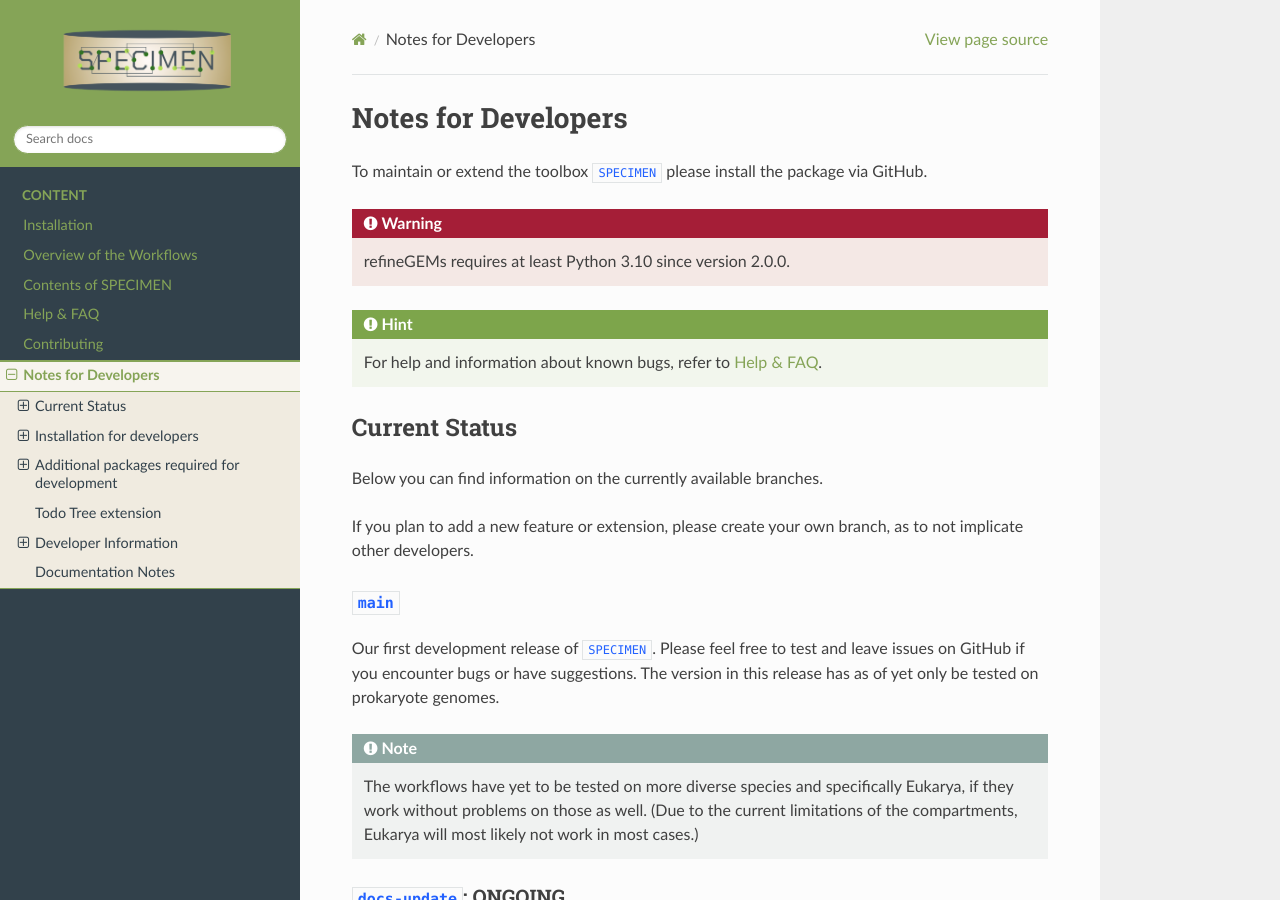
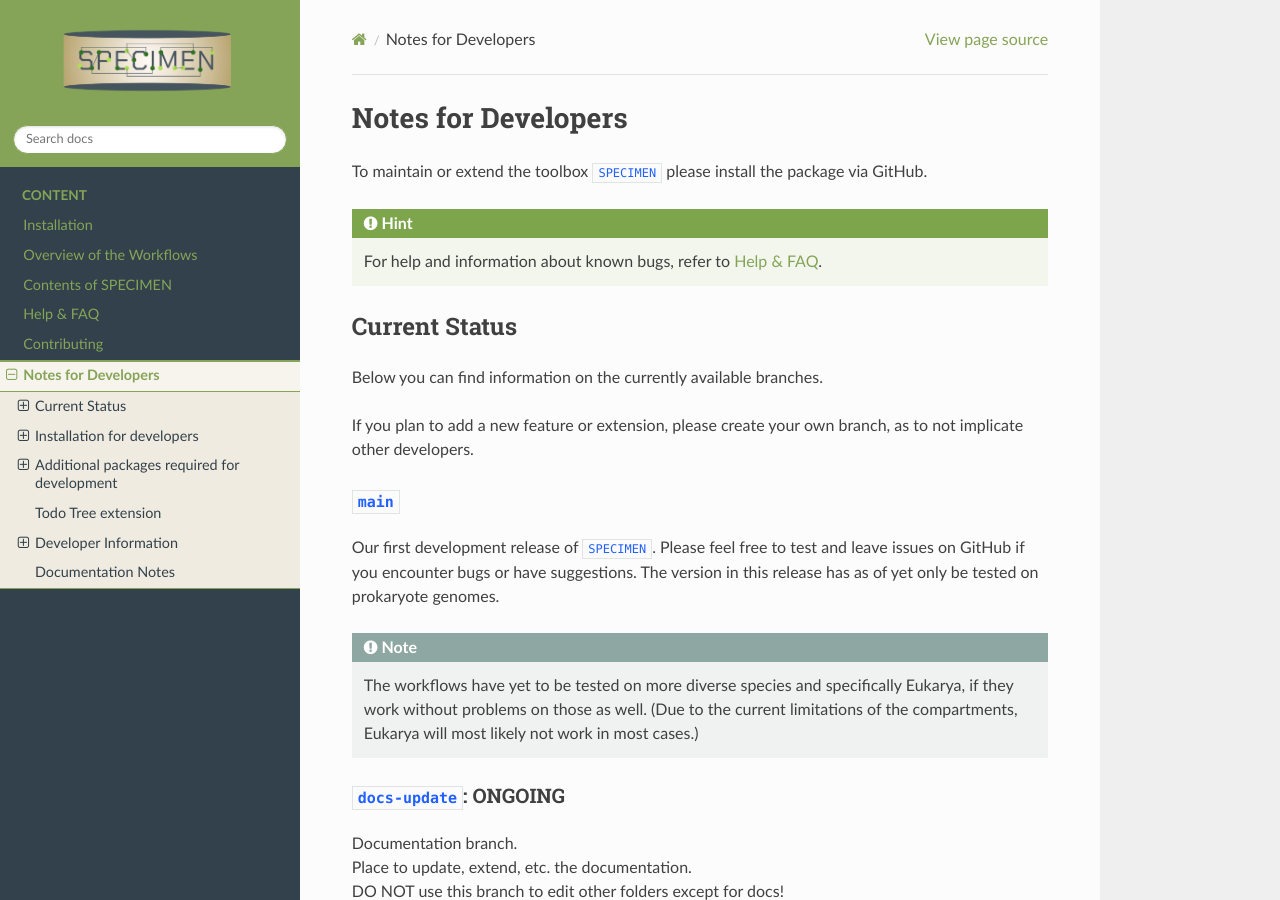
Before and after one commit to draeger-lab/SPECIMEN, a Sphinx documentation site: the page built from docs/source/dev-notes.rst, in a window 1280 px wide and 900 px high. Built offline with Sphinx 7.4.7 and the Read the Docs theme 3.1.0, drawn with Linux system fonts in a browser that asks for light colours.

Commit message:
Removed an unnecessary warning #5

```diff
--- a/docs/source/dev-notes.rst
+++ b/docs/source/dev-notes.rst
@@ -2,9 +2,6 @@ Notes for Developers
 =====================
 
 To maintain or extend the toolbox ``SPECIMEN`` please install the package via GitHub.
-
-.. warning::
-   refineGEMs requires at least Python 3.10 since version 2.0.0.
 
 .. hint::
 
```
